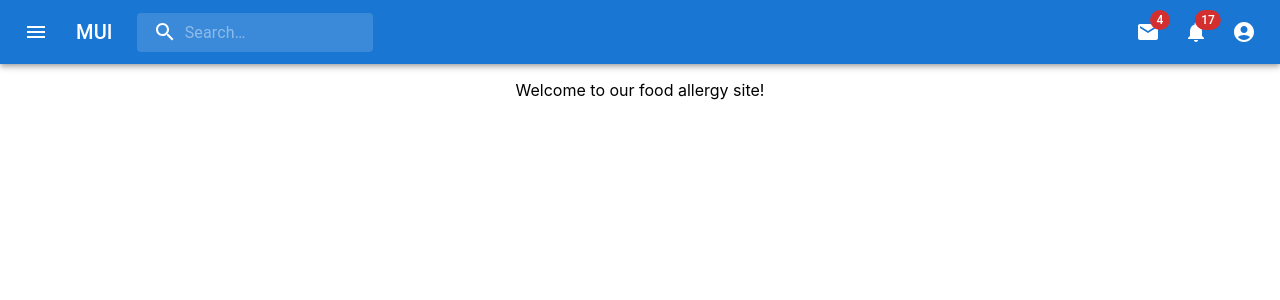
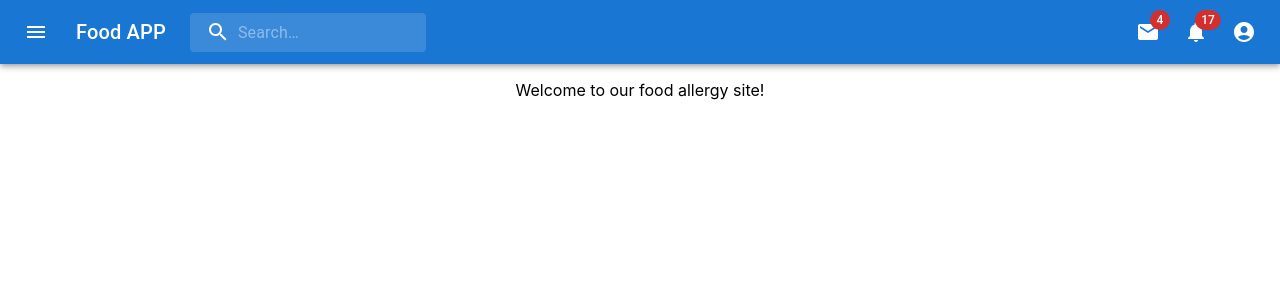
Before and after one commit to attrill20/Iceland, a React (Create React App) app: page / in a window 1280 px wide. Shown: the top 300 px of the page. Built offline with nearby package versions, Linux system fonts and the light colour scheme; no server answers.

Commit message:
header in progress

```diff
--- a/package.json
+++ b/package.json
@@ -5,6 +5,7 @@
   "dependencies": {
     "@emotion/react": "^11.11.1",
     "@emotion/styled": "^11.11.0",
+    "@mui/icons-material": "^5.14.3",
     "@mui/material": "^5.14.3",
     "@testing-library/jest-dom": "^5.16.5",
     "@testing-library/react": "^13.4.0",
--- a/src/components/Header/header.js
+++ b/src/components/Header/header.js
@@ -173,7 +173,7 @@ export default function PrimarySearchAppBar() {
             component="div"
             sx={{ display: { xs: 'none', sm: 'block' } }}
           >
-            MUI
+            Food APP
           </Typography>
           <Search>
             <SearchIconWrapper>
```
Also changed, not shown: 1 other file (tests, documents, lock files or other folders).
